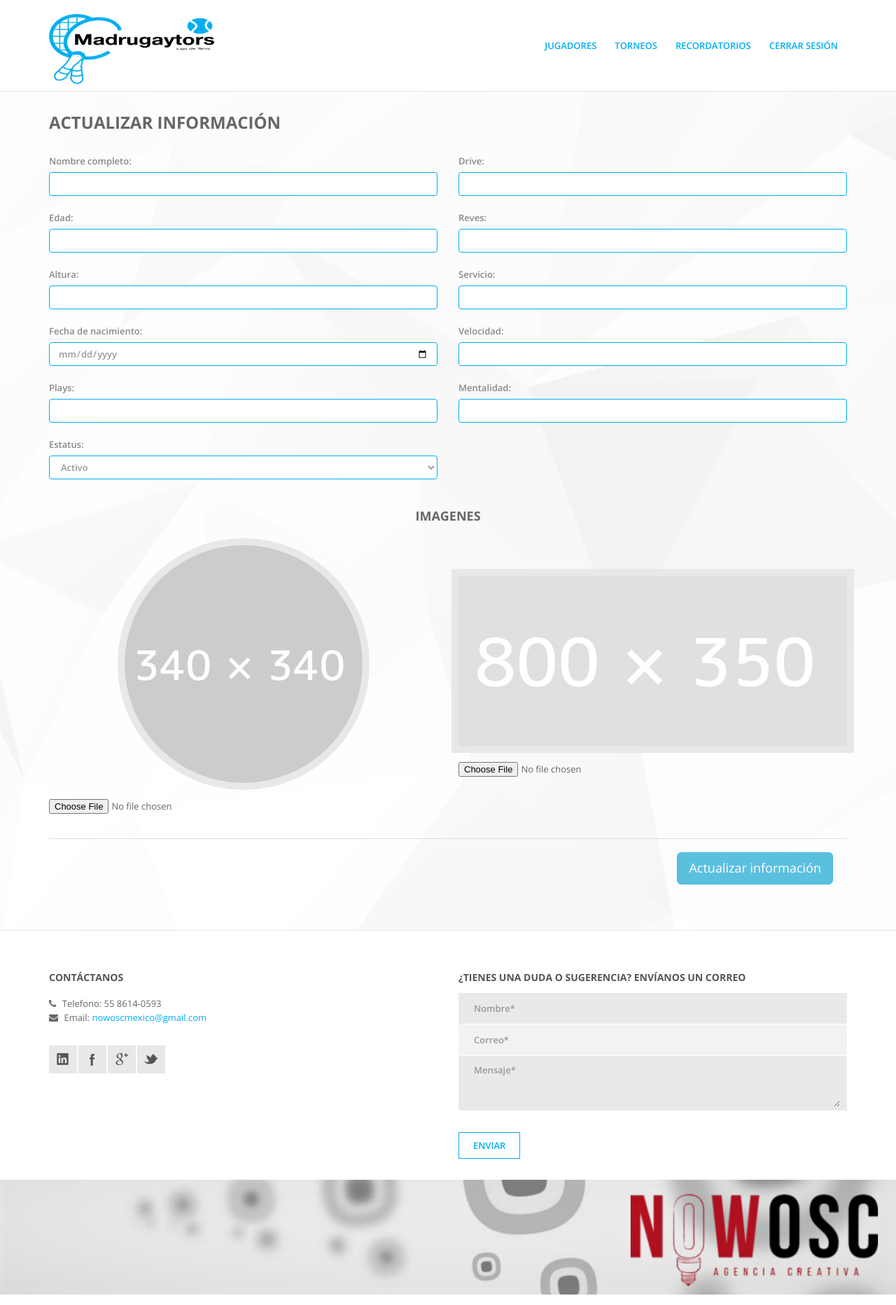
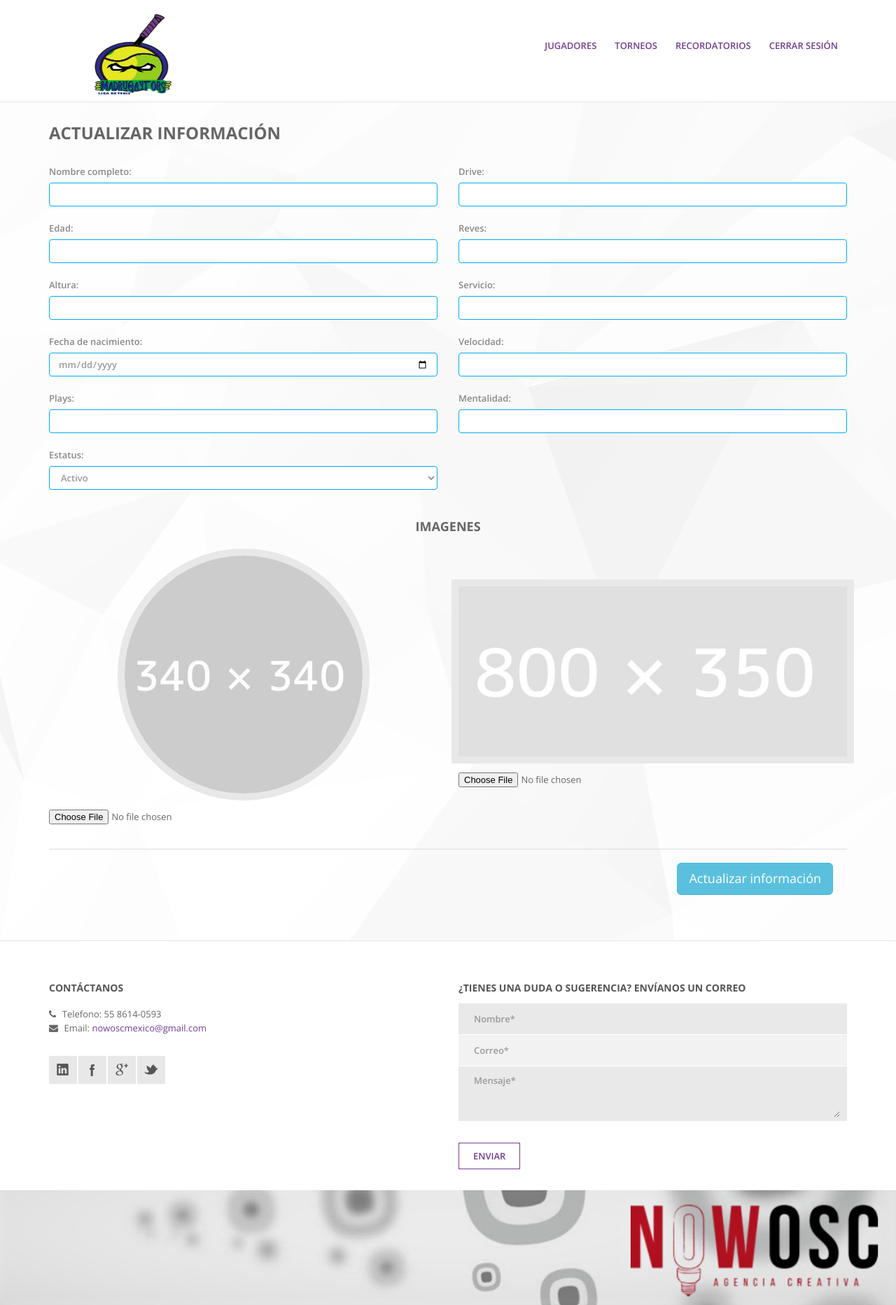
Before and after one commit to johncristobal/tennis, a CodeIgniter app: page /tenis/admin/update_player in a window 1280 px wide. Shown: the whole page at 70% size. Run offline with CodeIgniter, Linux system fonts and the light colour scheme; data that the repository does not hold is empty; some libraries are stand-ins or nearby versions.

Commit message:
style new

```diff
--- a/application/views/home.php
+++ b/application/views/home.php
@@ -19,13 +19,12 @@
         <div class="container">
             <div class="row">
                 <div class="col-md-12">
-
                     <div class="flexslider">
                         <ul class="slides">
-                            <li><img src="<?php echo base_url();?>img/banners/vista1.png" alt="">
+                            <li><img src="<?php echo base_url();?>img/banners/bannernuevo1.png" alt="">
                                 <h1 class="flex-caption">Torneo de tenis - Madrugaytors</h1>
                             </li>
-                            <li><img src="<?php echo base_url();?>img/banners/vista2.png" alt="">
+                            <li><img src="<?php echo base_url();?>img/banners/bannernuevo2.png" alt="">
                             <h1 class="flex-caption">Conócenos</h1>
                             </li>
                             <li>
--- a/css/menu.css
+++ b/css/menu.css
@@ -56,7 +56,7 @@ ul#main-nav{
 	zoom: 1; /* IE7 */
 }
 .sf-menu a {
-	color: #00aeef;
+	color: #723e8e;
 }
 
 ul.sf-menu li a ul li:hover {
@@ -88,7 +88,7 @@ ul.sf-menu  li ul li a{
 }
 .sf-menu li:hover,
 .sf-menu li.sfHover {
-		background: #00aeef;
+		background: #723e8e;
 	/* only transition out, not in */
 	-webkit-transition: none;
 	transition: none;
--- a/css/style.css
+++ b/css/style.css
@@ -126,7 +126,7 @@ hr {
 
 /** Links color **/
 a {
-  color: #00aeef;
+  color: #723e8e;
   text-decoration: none;
   	-webkit-transition: all 0.2s ease;
 	transition: all 0.2s ease;
@@ -155,12 +155,12 @@ a.button_small, .button_small{
 	border: 1px solid #00aeef;
 }
 
-a.button_small:hover, .button_small:hover {background:#00aeef; color:#fff;}
+a.button_small:hover, .button_small:hover {background:#723e8e; color:#fff;}
 
 a.button_medium, .button_medium {
 	border:none;
 	background:none;
-	color:#00aeef;
+	color:#723e8e;
 	padding:7px 20px;
 	text-decoration:none;
 	transition: background .5s ease;
@@ -171,11 +171,11 @@ a.button_medium, .button_medium {
 	cursor:pointer;
 	font-weight:600;
 	text-transform:uppercase;
-	border: 1px solid #00aeef;
+	border: 1px solid #723e8e;
 	margin-bottom:30px;
 }
 
-a.button_medium:hover, .button_medium:hover {background:#00aeef; color:#fff;}
+a.button_medium:hover, .button_medium:hover {background:#723e8e; color:#fff;}
 
 .button_newsletter {
 	border:none;
@@ -199,7 +199,7 @@ a.button_medium:hover, .button_medium:hover {background:#00aeef; color:#fff;}
 a.button_large, .button_large{
 	border:none;
 	background:none;
-	color:#00aeef;
+	color:#723e8e;
 	padding:17px 40px;
 	text-decoration:none;
 	transition: background .5s ease;
@@ -211,11 +211,11 @@ a.button_large, .button_large{
 	font-weight:600;
 	font-size:24px;
 	text-transform:uppercase;
-	border: 1px solid #00aeef;
+	border: 1px solid #723e8e;
 	margin-bottom:30px;
 }
 
-a.button_large:hover, .button_large:hover {background:#00aeef; color:#fff;}
+a.button_large:hover, .button_large:hover {background:#723e8e; color:#fff;}
 
 
 /** Header **/
@@ -230,10 +230,11 @@ header {
 
 h1#logo a{
 	text-indent:-99999px;
-	background: url(../img/logotipo2.png) no-repeat 0 0;
-        background-size: 240px 100px;
+	background: url(../img/newlogo.png) no-repeat 0 0;
+        background-position: center;
+        background-size: 110px 115px;
         display:block;
-	height:100px;
+	height:115px;
 	width:240px;
 }
 
@@ -289,7 +290,7 @@ footer .form-bg-1, footer .form-bg-2 {
 	clear:both;
 }
 .result {
-	background-color:#7accc8;
+	background-color:#723e8e;
 	color:#fff;
 	text-align:center;
 	font-size:66px;
@@ -298,7 +299,7 @@ footer .form-bg-1, footer .form-bg-2 {
 	margin-bottom:30px;
 }
 .box_calculator a{
-	background-color:#8dc63f ;
+	background-color:#e6e723 ;
 	padding:20px 20px 5px 20px;
 	margin-bottom:10px;
 	text-align:center;
@@ -311,7 +312,7 @@ footer .form-bg-1, footer .form-bg-2 {
 	-moz-transition: background .8s ease;
 }
 .box_calculator a:hover{
-	background-color:#00aeef;
+	background-color:#723e8e;
 	text-decoration:none;
 }
 
@@ -654,7 +655,7 @@ input.form-control:focus, select.form-control:focus, textarea.form-control:focus
 select#mobileMenu_main-nav  { float:right; margin-top:60px;}
 
 /* Page head*/
-#sub-head { text-align:center; height:340px; background: #8dc63f url(../img/bg-sub-head.png) no-repeat center top; color:#fff; display: table;  position: relative; overflow: hidden; width:100%; padding: 20px; margin-bottom:30px; }
+#sub-head { text-align:center; height:340px; background: #723e8e url(../img/bg-sub-head.png) no-repeat center top; color:#fff; display: table;  position: relative; overflow: hidden; width:100%; padding: 20px; margin-bottom:30px; }
 #sub-head div {display: table-cell; vertical-align:middle; }
 #sub-head div p { margin-bottom:0; padding-bottom:0;}
 .break { display:block; background:url(../img/break-content.png) no-repeat center left; height:20px; margin-bottom:30px;}
@@ -836,7 +837,7 @@ transition: all 0.2s ease;
 
 .panel-default > .panel-heading {
     color:#fff;
-  background-color: #00aeef;
+  background-color: #723e8e;
   border-color: transparent;
 }
 
```
Also changed, not shown: img/banners/bannernuevo1.png (added), img/banners/bannernuevo2.png (added), img/newlogo.png (added).
